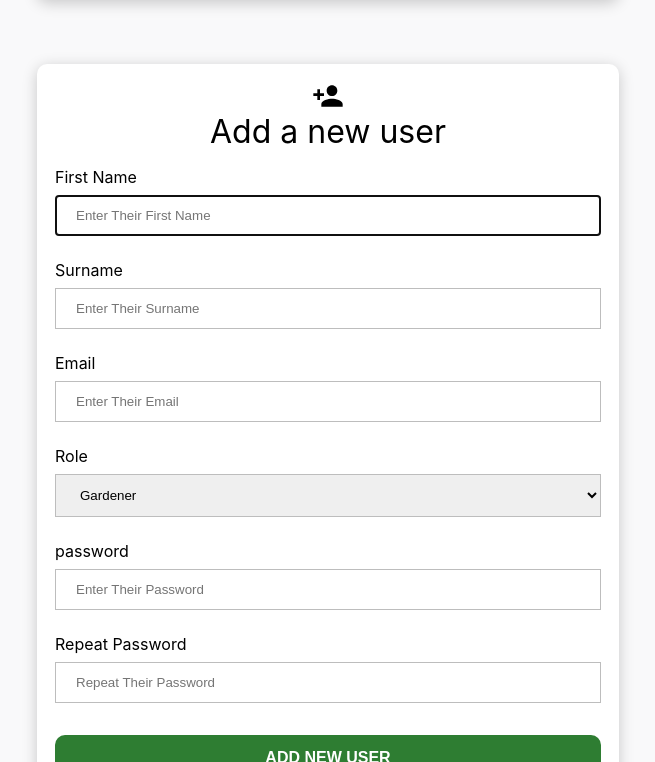
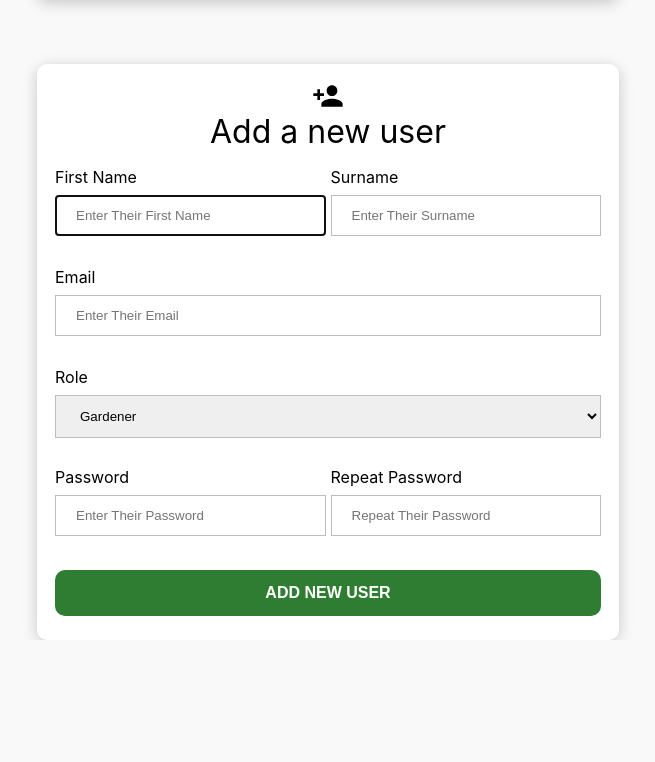
Before and after one commit to Fullstack-web-dev-exam/frontend, a React (Create React App) app: page /login in a window 1280 px wide. Shown: the part 510-1272 px from the top of the page, without its empty margins (312-967 px from the left). After the commit the page ends 1150 px from the top, so only its background shows below. Built offline with nearby package versions, Linux system fonts and the light colour scheme.

Commit message:
add grid to AddUserForm + fix role selector in form

```diff
--- a/src/components/AddUser/AddUserForm.css
+++ b/src/components/AddUser/AddUserForm.css
@@ -0,0 +1,47 @@
+.gridContainer {
+    display: grid;
+    grid-template-columns: repeat(4, 1fr);
+    grid-template-rows: repeat(4, 1fr);
+    grid-column-gap: 5px;
+    grid-row-gap: 5px;
+}
+
+.firstNameGridItem {
+    grid-area: 1 / 1 / 2 / 3;
+}
+
+.surnameGridItem {
+    grid-area: 1 / 3 / 2 / 5;
+}
+
+.emailGridItem {
+    grid-area: 2 / 1 / 3 / 5;
+}
+
+.roleGridItem {
+    grid-area: 3 / 1 / 4 / 5;
+}
+
+.passwordGridItem {
+    grid-area: 4 / 1 / 5 / 3;
+}
+
+.repeatPasswordGridItem {
+    grid-area: 4 / 3 / 5 / 5;
+}
+
+
+/* Portrait phone */
+@media only screen and (max-width: 375px) and (orientation: portrait) {
+    .gridContainer {
+        grid-template-columns: 1fr;
+        grid-template-rows: repeat(6, 1fr);
+        }
+
+.firstNameGridItem { grid-area: 1 / 1 / 2 / 2; }
+.surnameGridItem { grid-area: 2 / 1 / 3 / 2; }
+.emailGridItem { grid-area: 3 / 1 / 4 / 2; }
+.roleGridItem { grid-area: 4 / 1 / 5 / 2; }
+.passwordGridItem { grid-area: 5 / 1 / 6 / 2; }
+.repeatPasswordGridItem { grid-area: 6 / 1 / 7 / 2; }
+}
--- a/src/components/AddUser/AddUserForm.jsx
+++ b/src/components/AddUser/AddUserForm.jsx
@@ -1,7 +1,6 @@
 import React, { Component } from 'react';
 import './AddUserForm.css';
 import addUserIcon from '../../assets/person_add_black_24dp.svg';
-
 
 class AddUserForm extends Component {
     constructor(props) {
@@ -10,7 +9,7 @@ class AddUserForm extends Component {
             firstname: '',
             surname: '',
             email: '',
-            role: 'gardener',
+            role: '',
             password: '',
             repeatpassword: '',
             passwordError: false
@@ -24,10 +23,12 @@ class AddUserForm extends Component {
         this.passwordInput = React.createRef();
     }
 
+    //Set focus to the first input field of the form: first name
     componentDidMount() {
         this.firstnameInput.current.focus();
     }
 
+    //General InputChangeHandler that saves the value of the input field to the state
     handleInputChange(event) {
         const target = event.target;
         const value = target.value;
@@ -37,6 +38,7 @@ class AddUserForm extends Component {
         });
     }
 
+    //HandleSubmit runs two validators, first checking if the passwords match, thereafter a more general form validator
     handleSubmit(event) {
         event.preventDefault();
 
@@ -66,6 +68,7 @@ class AddUserForm extends Component {
         }
     }
 
+    //Close the red error message that pops up when the two passwords do not match
     handleClose() {
         this.setState({
             passwordError: false
@@ -81,28 +84,42 @@ class AddUserForm extends Component {
                     <form ref={this.form} onSubmit={this.handleSubmit} className="AddUserForm">
                         <fieldset>
                             <legend>Add a new user</legend>
+                            <div className="gridContainer">
+                                <div className="firstNameGridItem">
                                     <label htmlFor="firstname">first name</label>
                                     <input type="text" id="firstname" placeholder="Enter Their First Name" name="firstname" required onChange={this.handleInputChange} value={this.state.firstname} ref={this.firstnameInput} />
+                                </div>
 
+                                <div className="surnameGridItem">
                                     <label htmlFor="surname">surname</label>
                                     <input type="text" id="surname" placeholder="Enter Their Surname" name="surname" required onChange={this.handleInputChange} value={this.state.surname} />
+                                </div>
 
+                                <div className="emailGridItem">
                                     <label htmlFor="email">email</label>
                                     <input type="email" id="email" placeholder="Enter Their Email" name="email" required
                                         onChange={this.handleInputChange} value={this.state.email} pattern="[a-z0-9._%+-]+@[a-z0-9.-]+\.[a-z]{2,}$"
                                         title="Please enter a valid email" />
+                                </div>
 
+                                <div className="roleGridItem">
                                     <label htmlFor="role">role</label>
-                            <select value={this.state.role} onChange={this.handleInputChange}>
+                                    <select value={this.state.role} onChange={this.handleInputChange} name="role">
                                         <option value="gardener">Gardener</option>
                                         <option value="manager">Manager</option>
                                     </select>
+                                </div>
 
+                                <div className="passwordGridItem">
                                     <label htmlFor="password">password</label>
                                     <input type="password" id="password" placeholder="Enter Their Password" name="password" required onChange={this.handleInputChange} value={this.state.password} pattern=".{8,}" title="Eight or more characters" ref={this.passwordInput} />
+                                </div>
 
+                                <div className="repeatPasswordGridItem">
                                     <label htmlFor="repeatpassword">repeat password</label>
                                     <input type="password" id="repeatpassword" placeholder="Repeat Their Password" name="repeatpassword" required onChange={this.handleInputChange} value={this.state.repeatpassword} />
+                                </div>
+                            </div>
 
                             {this.state.passwordError && <p className="errorMessage" onClick={this.handleClose}><strong>Validation Error:</strong> The passwords entered are not the same.</p>}
 
```
Lines whose indentation alone changed are shown as unchanged.
